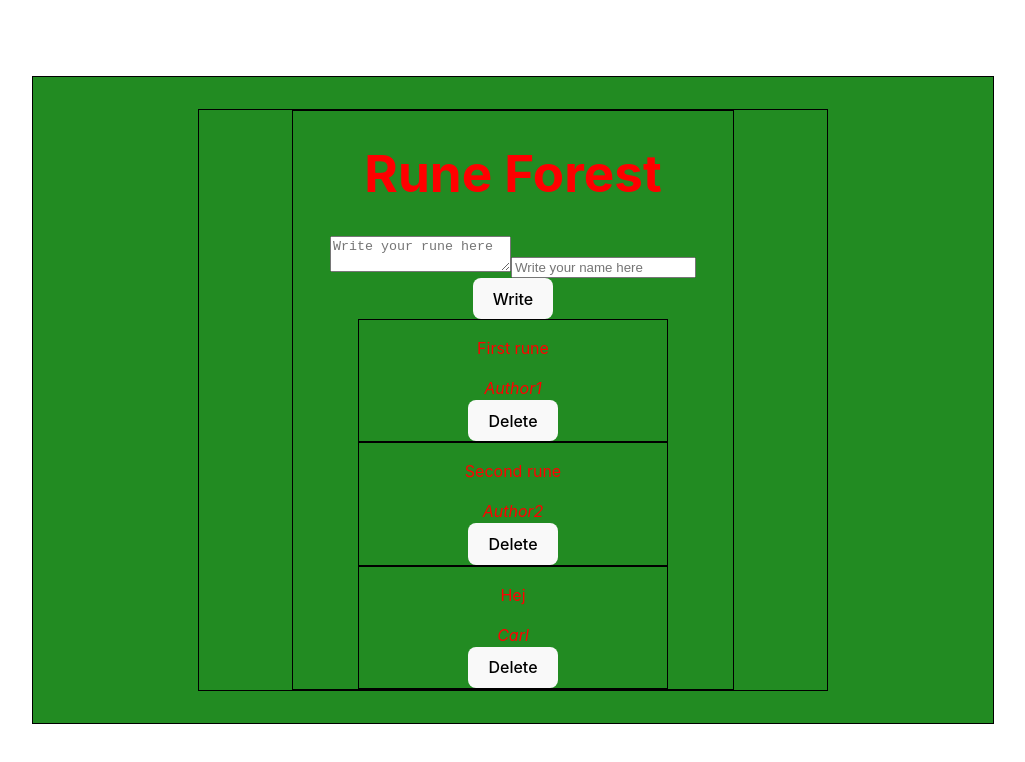
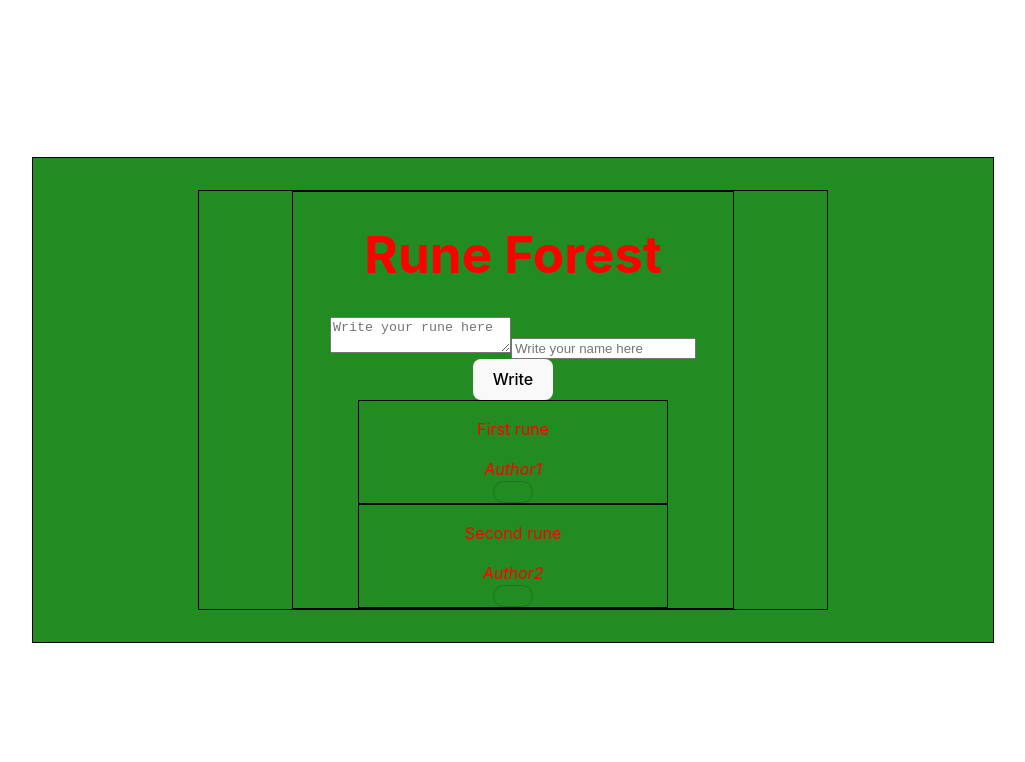
Before and after one commit to carlsylvan/rune-forest, a React (Vite) app in the folder client/: page / in a window 1280 px wide. Shown: the top 762 px of the page, without its empty margins (127-1152 px from the left). Built offline with nearby package versions, Linux system fonts and the light colour scheme; data requests are answered from the project's data file.

Commit message:
storybook delete button

```diff
--- a/client/db.json
+++ b/client/db.json
@@ -9,11 +9,6 @@
       "id": 2,
       "text": "Second rune",
       "author": "Author2"
-    },
-    {
-      "text": "Hej",
-      "author": "Carl",
-      "id": 3
     }
   ]
 }
--- a/client/src/components/RuneForest/RuneForest.jsx
+++ b/client/src/components/RuneForest/RuneForest.jsx
@@ -6,6 +6,7 @@ import {
   writeRune,
 } from "../../services/runeService";
 import { RuneStone } from "../RuneStone/RuneStone";
+import { Button } from "../../stories/Button";
 
 export const RuneForest = () => {
   const [runes, setRunes] = useState([]);
@@ -59,7 +60,7 @@ export const RuneForest = () => {
         <RuneStone key={rune.id}>
           <p>{rune.text}</p>
           <i>{rune.author}</i>
-          <button onClick={() => deleteClick(rune.id)}>Delete</button>
+          <Button onClick={() => deleteClick(rune.id)}>Delete</Button>
         </RuneStone>
       ))}
     </div>
```
